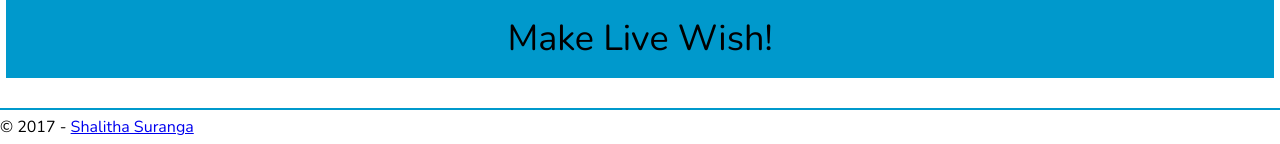
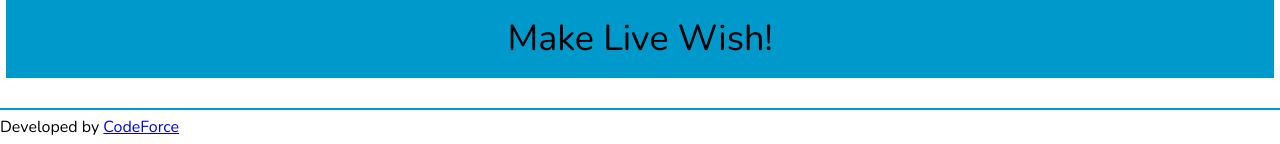
Before and after one commit to codeforce/livewishesxmas, a PHP site: page /livewishes/ in a window 1280 px wide. Shown: the part 769-913 px from the top of the page. Run offline with PHP 8.4, Linux system fonts and the light colour scheme.

Commit message:
Remove the copyright and add Code Force link

```diff
--- a/index.php
+++ b/index.php
@@ -95,7 +95,7 @@ endif;
           <?php endif; ?>
         </div>
 
-    <div class="footer"><?php printf("&copy; %s - <a href=\"http://www.fb.com/shalithasuranga\">Shalitha Suranga</a>",date("Y")); ?></div>
+	<div class="footer">Developed by <a href="https://github.com/codeforce" target="_blank">CodeForce</a></div>
 
     </div>
 
```
